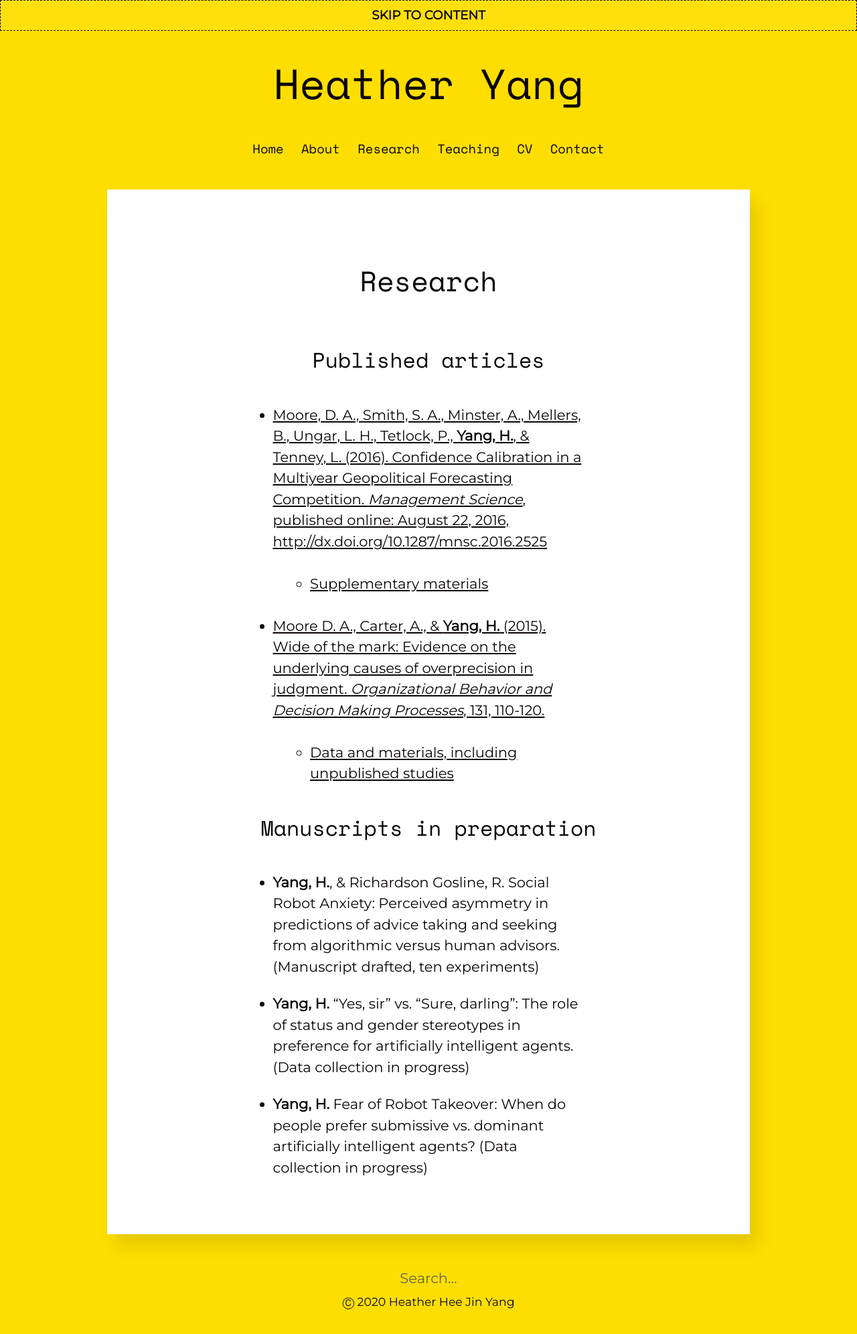
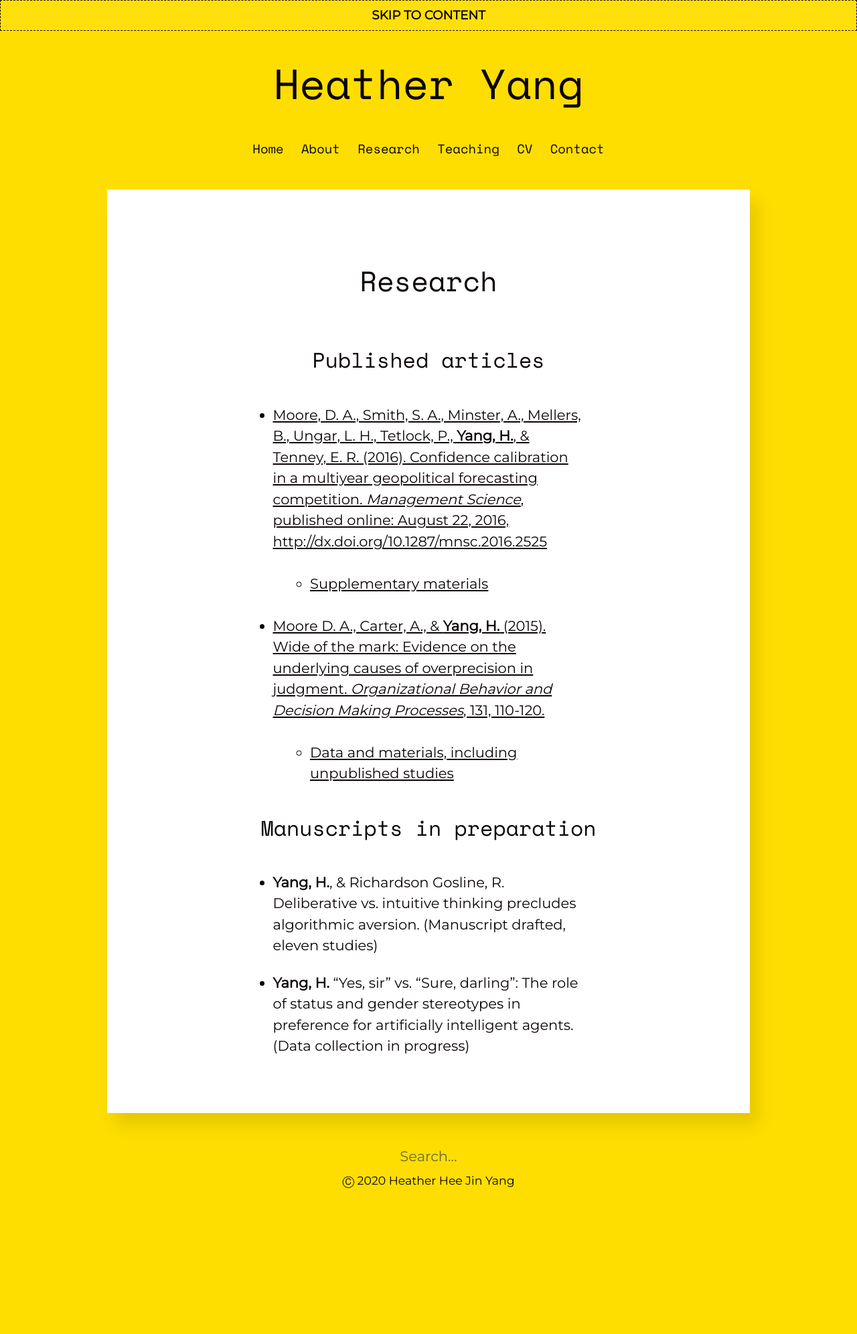
Before and after one commit to heatherhjyang/heatherhjyang.github.io, a Jekyll site: the page built from research.md, in a window 1280 px wide. Shown: the whole page at 67% size. Built offline with Jekyll 4.4.1, drawn with Linux system fonts in a browser that asks for light colours; after the commit the page ends 1810 px from its top, so only the background shows below that.

Commit message:
Fixing citations

```diff
--- a/research.md
+++ b/research.md
@@ -6,7 +6,7 @@ title: Research
 ### Published articles
 
 
-* [Moore, D. A., Smith, S. A., Minster, A., Mellers, B., Ungar, L. H., Tetlock, P., **Yang, H.**, & Tenney, L. (2016). Confidence Calibration in a Multiyear Geopolitical Forecasting Competition. _Management Science_, published online: August 22, 2016, http://dx.doi.org/10.1287/mnsc.2016.2525](https://papers.ssrn.com/sol3/papers.cfm?abstract_id=3643605)
+* [Moore, D. A., Smith, S. A., Minster, A., Mellers, B., Ungar, L. H., Tetlock, P., **Yang, H.**, & Tenney, E. R. (2016). Confidence calibration in a multiyear geopolitical forecasting competition. _Management Science_, published online: August 22, 2016, http://dx.doi.org/10.1287/mnsc.2016.2525](https://papers.ssrn.com/sol3/papers.cfm?abstract_id=3643605)
 	* [Supplementary materials](https://osf.io/ecmk6/)
 
 
@@ -15,6 +15,5 @@ title: Research
 
 ### Manuscripts in preparation
 
-* **Yang, H.**, & Richardson Gosline, R. Social Robot Anxiety: Perceived asymmetry in predictions of advice taking and seeking from algorithmic versus human advisors. (Manuscript drafted, ten experiments)
+* **Yang, H.**, & Richardson Gosline, R. Deliberative vs. intuitive thinking precludes algorithmic aversion. (Manuscript drafted, eleven studies)
 * **Yang, H.** “Yes, sir” vs. “Sure, darling”: The role of status and gender stereotypes in preference for artificially intelligent agents. (Data collection in progress)
-* **Yang, H.** Fear of Robot Takeover: When do people prefer submissive vs. dominant artificially intelligent agents? (Data collection in progress)
```
